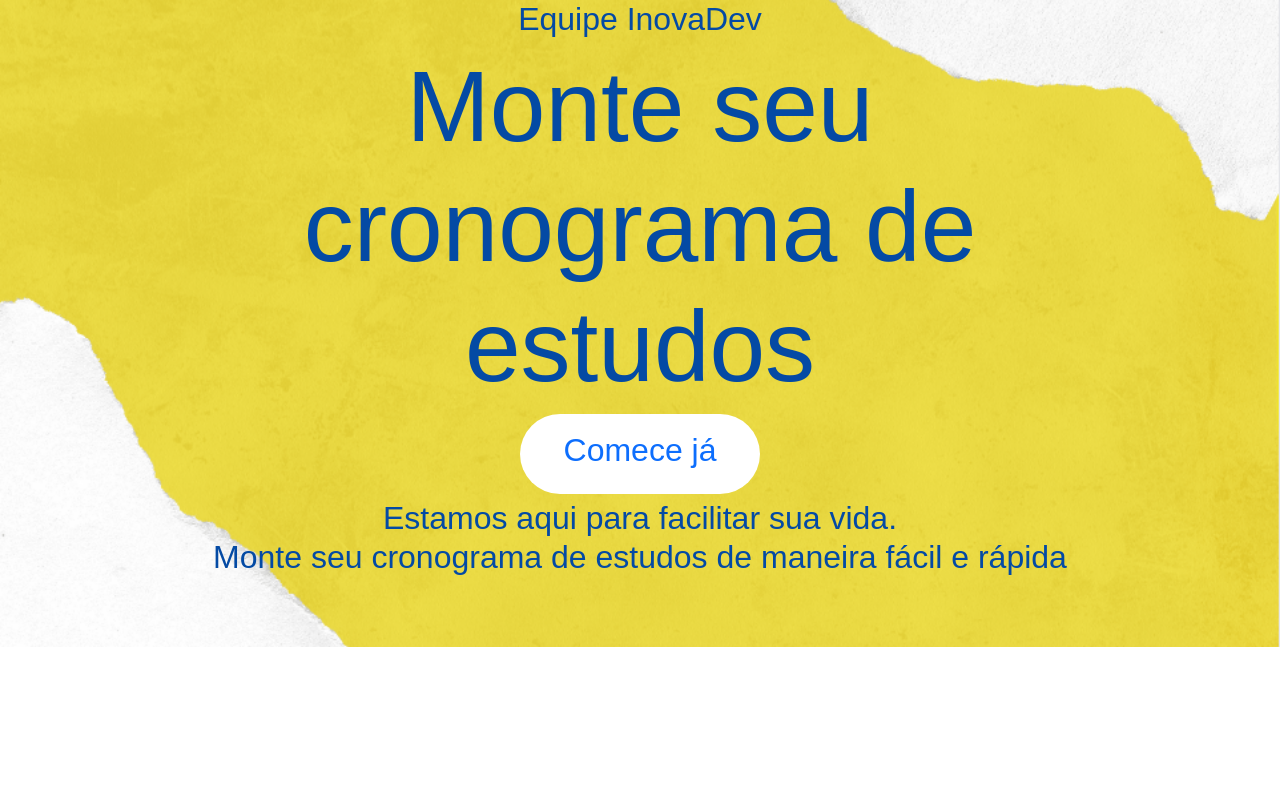
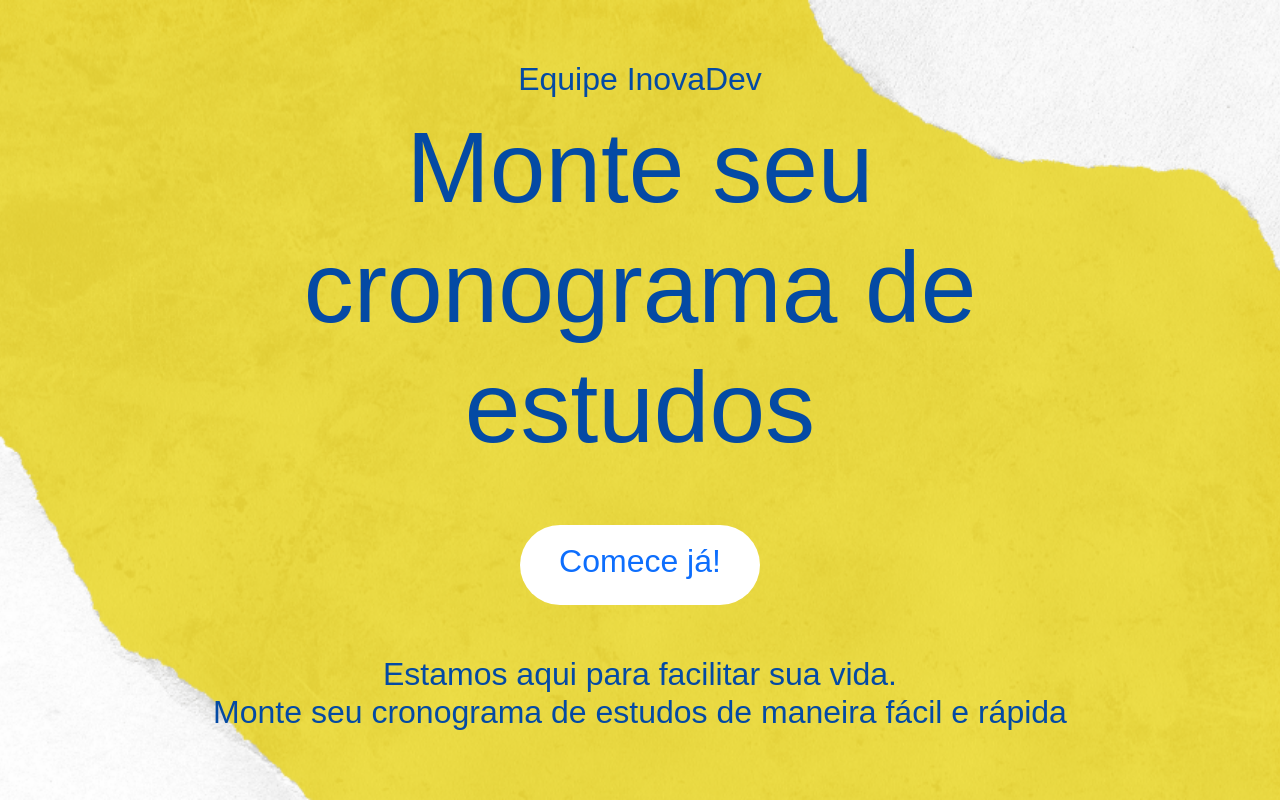
Before and after one commit to LeoDant4s/InovaDev, a React (Create React App) app: page / in a window 1280 px wide. Built offline with nearby package versions, Linux system fonts and the light colour scheme.

Commit message:
arrumei uns coisa

```diff
--- a/src/App.css
+++ b/src/App.css
@@ -93,3 +93,17 @@
   border-radius: 6px;
   cursor: pointer;
 }
+
+.actions {
+  text-align: right;
+}
+
+.form-group label {
+  color: #22487a;
+  font-size: 1.2rem;
+  font-weight: 600;
+}
+
+h3 {
+  font-weight: 600;
+}
--- a/src/App.jsx
+++ b/src/App.jsx
@@ -179,6 +179,7 @@ function App() {
       {!showSchedule && (
         <>
           <form>
+            <h3>Quantidade de horas de estudo desejado:</h3>
             <div className="form-group">
               <label>Domingo</label>
               <input type='number' min="0" max="16" className="form-control" value={stateDays[0]} onChange={(event) => handleDayChange(event, 0)}></input>
@@ -222,11 +223,11 @@ function App() {
               </div>
             )
           })}
-          <div className="text-center">
-            <button type="button" onClick={addMateria} className="btn btn-primary mx-auto">Adicionar matéria</button>
+          <div className="actions">
+            <button type="button" onClick={addMateria} className="btn btn-primary">Adicionar matéria</button>
             <br></br>
             <br></br>
-            <button type="button" onClick={generateSchedule} className="btn btn-primary mx-auto">Gerar cronograma</button>
+            <button type="button" onClick={generateSchedule} className="btn btn-primary">Gerar cronograma</button>
           </div>
         </>
       )}
--- a/src/components/Navbar.css
+++ b/src/components/Navbar.css
@@ -15,3 +15,7 @@
   font-weight: 900;
   font-size: 1.4rem;
 }
+
+.custom-navbar span:hover {
+  cursor: pointer;
+}
--- a/src/components/Navbar.jsx
+++ b/src/components/Navbar.jsx
@@ -6,7 +6,7 @@ export const NavBar = ({ goToMain }) => {
 
 <nav className="navbar navbar-light custom-navbar">
   <div className="navbar-container">
-    <span onClick={goToMain}> PROJETO INOVADEV
+    <span onClick={goToMain}> INOVADEV
     </span>
   </div>
 </nav>
--- a/src/pages/BemVindo.css
+++ b/src/pages/BemVindo.css
@@ -1,45 +1,37 @@
-body {
+
+.all {
+  align-items: center;
   background-image: url(../../Img/baner3.png);
   background-repeat: no-repeat;
   background-position: center;
   background-size: cover;
 
   font-family: 'Arsenal', sans-serif;
+  min-height: 100vh;
+  display: flex;
+  align-items: center;
+  justify-content: center;
 }
 
-h2 {
+.all h2 {
   color: #044AA4;
 }
 
-h1 {
+.all h1 {
   color: #044AA4;
-}
-
-h1 {
   font-size: 100px;
 }
 
-.tx-center {
+.all .tx-center {
   text-align: center;
 
 }
 
-
-.all {
-  align-items: center;
-}
-
-
-
-.button:hover {
-  background-color: red;
-}
-
-a {
+.all a {
   text-decoration: none;
 }
 
-button {
+.all button {
   background-color: white;
   margin-bottom: 5px;
   width: 30vh;
@@ -49,3 +41,7 @@ button {
   cursor: pointer;
   border: none;
 }
+
+.all button {
+  margin: 50px 0;
+}
--- a/src/pages/BemVindo.jsx
+++ b/src/pages/BemVindo.jsx
@@ -6,6 +6,7 @@ export const BemVindoPage = ({ pageState }) => {
 
   return (
     <div className="all">
+      <div>
         <div className="tx1">
           <center>
             <h2>Equipe InovaDev</h2>
@@ -21,7 +22,7 @@ export const BemVindoPage = ({ pageState }) => {
 
           <button className="BemVindo-botao" onClick={() => setCurrentPage(1)}>
             <h2>
-            <a href="#">Comece já</a>
+              <a href="#">Comece já!</a>
             </h2>
           </button>
 
@@ -31,5 +32,6 @@ export const BemVindoPage = ({ pageState }) => {
           </h2>
         </div>
       </div>
+    </div>
   );
 };
```
Lines whose indentation alone changed are shown as unchanged.
